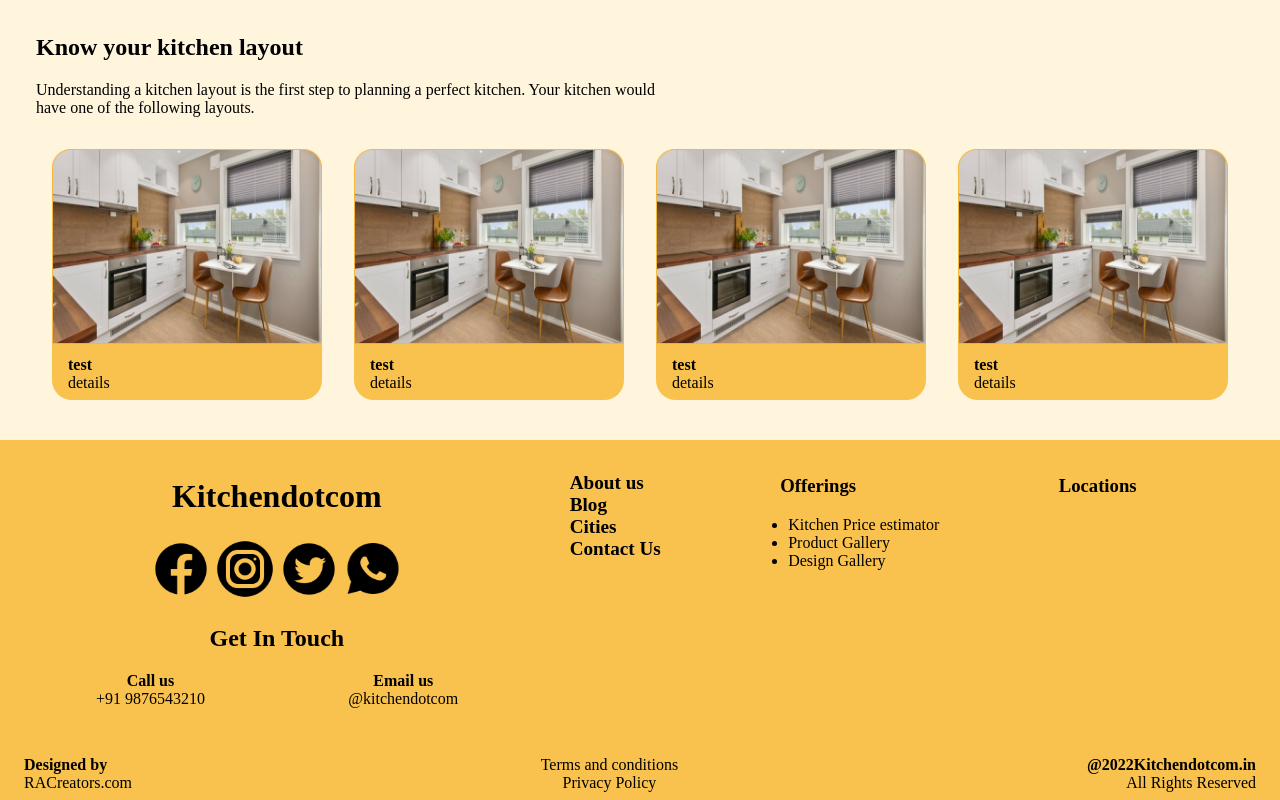
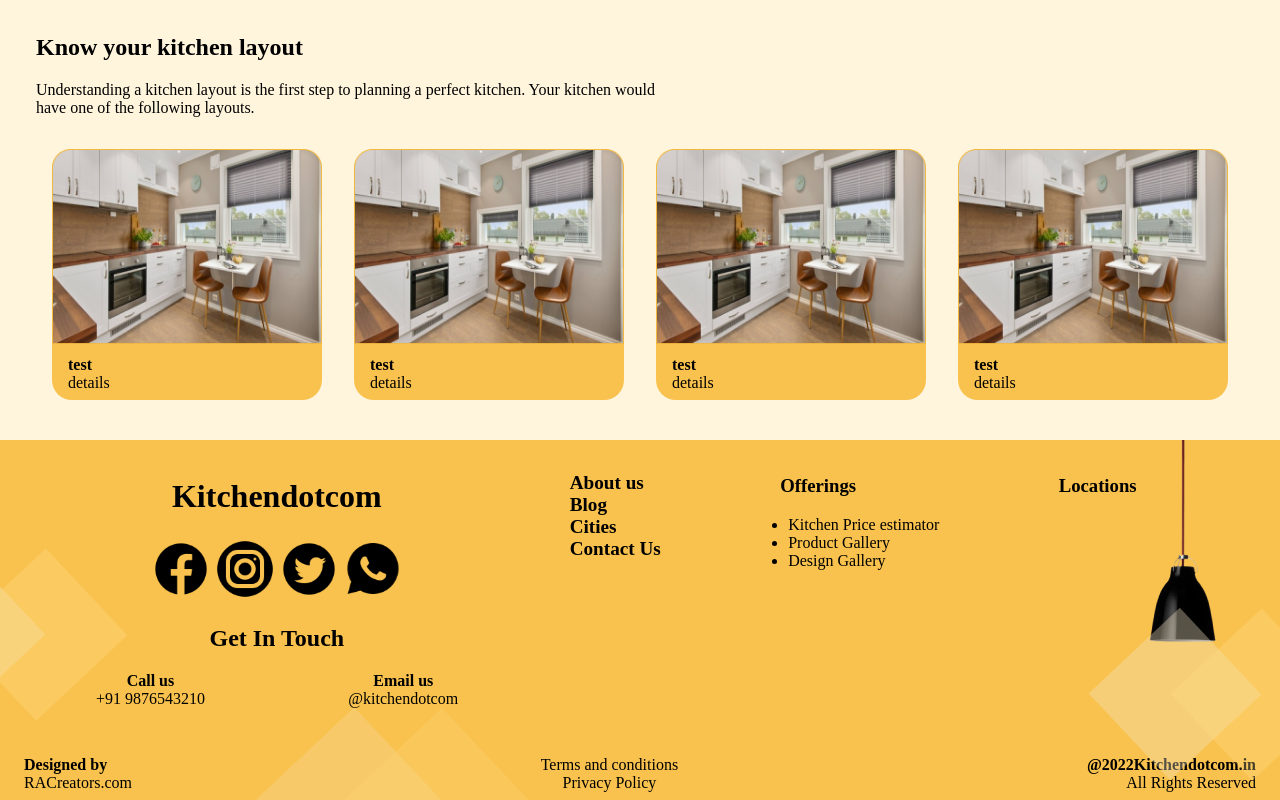
Before and after one commit to jalaj711/kitchendotcom-redesign, a Next.js app: page /design-gallery in a window 1280 px wide. Shown: the part 1171-1971 px from the top of the page. Built offline with nearby package versions, Linux system fonts and the light colour scheme; a web font is replaced by a local one.

Commit message:
add images to footer
Signed-off-by: Jalaj Kumar <96870071+jalaj711@users.noreply.github.com>

```diff
--- a/components/Footer/Footer.js
+++ b/components/Footer/Footer.js
@@ -3,7 +3,8 @@ import FacebookIcon from "../../assets/Facebook.svg";
 import InstagramIcon from "../../assets/Instagram.svg";
 import TwitterIcon from "../../assets/Twitter.svg";
 import WhatsAppIcon from "../../assets/WhatsApp.svg";
-import FooterBackground from "../../assets/footer-background.svg";
+import TwoSquares from "../TwoSquares";
+import LampImg from "../../assets/lamp.png";
 import Image from "next/image";
 
 export default function Footer() {
@@ -65,6 +66,10 @@ export default function Footer() {
         </div>
       </div>
       {/* <img src={FooterBackground.src} alt="background" className={styles.background} /> */}
+      <img src={LampImg.src} alt="lamp" className={styles.lampImage} />
+      <TwoSquares className={styles.square1} />
+      <TwoSquares className={styles.square2} />
+      <TwoSquares className={styles.square3} />
     </footer>
   );
 }
--- a/components/Footer/Footer.module.scss
+++ b/components/Footer/Footer.module.scss
@@ -6,6 +6,7 @@
   color: theme.$text_on_primary;
   padding: 16px 24px 8px 24px;
   display: grid;
+  position: relative;
   grid-template-areas:
     "footer-main footer-main footer-about-us footer-offerings footer-locations"
     "footer-main footer-main footer-about-us footer-offerings footer-locations"
@@ -82,3 +83,34 @@
     }
   }
 }
+
+.square1, .square2, .square3, .lampImage {
+  position: absolute;
+}
+
+.square1 {
+  width: 20vw;
+  left: -10vw;
+  bottom: 72px;
+  opacity: 0.8;
+}
+
+.square2 {
+  width: 20vw;
+  right: -5vw;
+  bottom: 12px;
+  opacity: 0.8;
+}
+
+.square3 {
+  height: 20vw;
+  bottom: -10vw;
+  left: 20%;
+  opacity: 0.5;
+  clip: rect(0px, 30vw, 10vw, 0px);
+}
+
+.lampImage {
+  top: 0;
+  right: 12px;
+}
--- /dev/null
+++ b/components/TwoSquares.js
@@ -0,0 +1,31 @@
+export default function TwoSquares(props) {
+  return (
+    <svg
+      width="274"
+      height="187"
+      viewBox="0 0 274 187"
+      fill="none"
+      xmlns="http://www.w3.org/2000/svg"
+      {...props}
+    >
+      <rect
+        x="0.722794"
+        y="92.3795"
+        width="133.769"
+        height="127.28"
+        transform="rotate(-43.2287 0.722794 92.3795)"
+        fill="#F2E4C1"
+        fill-opacity="0.45"
+      />
+      <rect
+        x="88.5683"
+        y="93.0692"
+        width="133.769"
+        height="127.28"
+        transform="rotate(-43.2287 88.5683 93.0692)"
+        fill="#FFE194"
+        fill-opacity="0.36"
+      />
+    </svg>
+  );
+}
```
Also changed, not shown: assets/footer-background.svg (deleted), assets/lamp.png (added).
